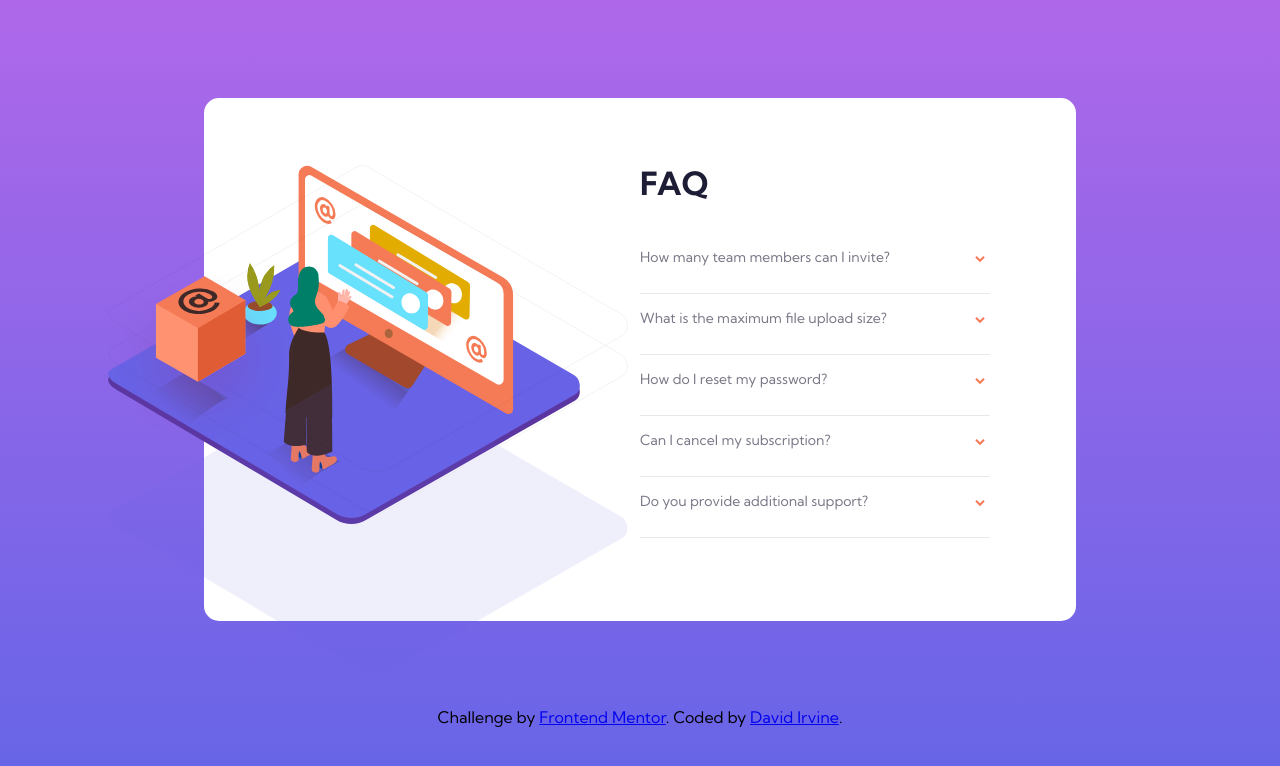
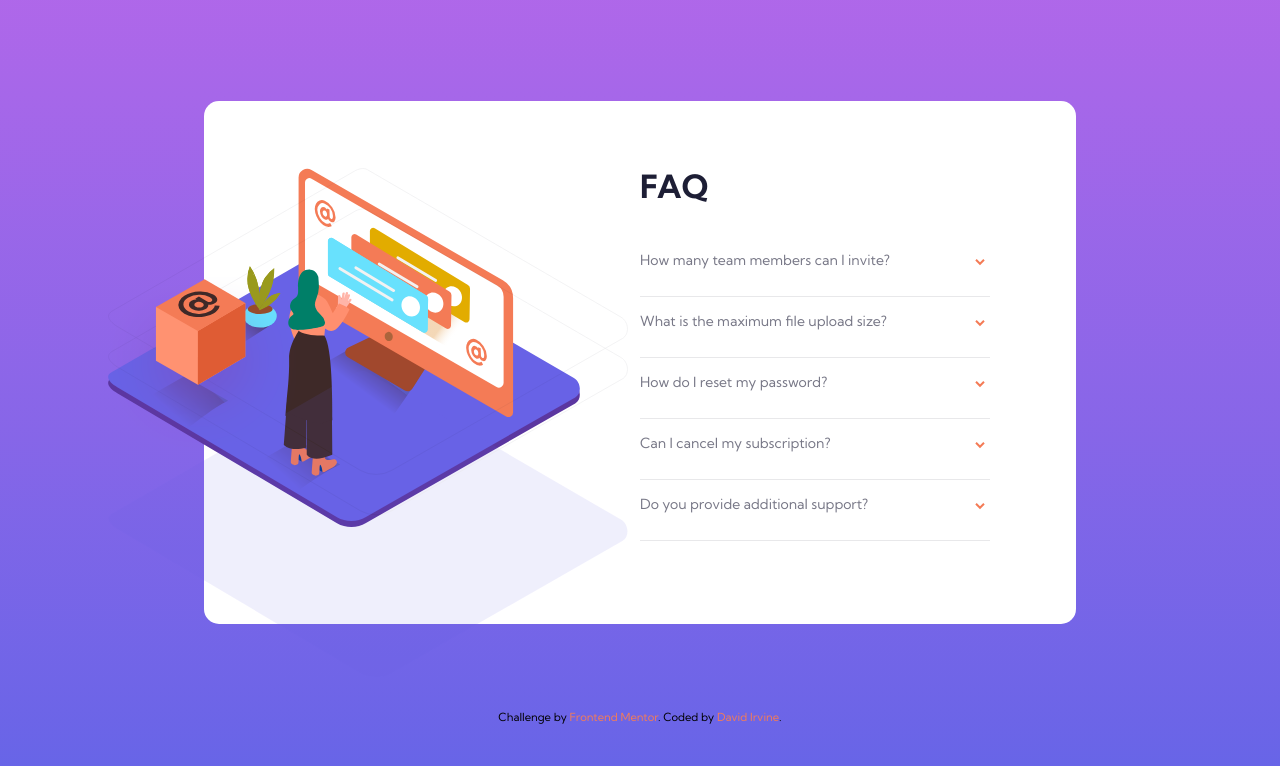
Before and after one commit to DavidIrvine-TW/frontend-Mentor-accordian-card-solution, a plain HTML site: page index.html in a window 1280 px wide. Drawn offline with Linux system fonts and the light colour scheme.

Commit message:
second commit

```diff
--- a/style.css
+++ b/style.css
@@ -157,6 +157,14 @@ body {
     color:var(--clr-softred);
     cursor: pointer;
 }
+footer {
+    font-size: 0.7rem;
+}
+
+footer a {
+    text-decoration: none;
+    color: var(--clr-softred);
+}
 
 
 @media screen and (min-width: 1000px){
@@ -200,5 +208,7 @@ body {
     }
     footer {
         margin-top: 100px;
+        font-size: 0.7rem;
     }
+
 }
```
Also changed, not shown: 1 other file.
